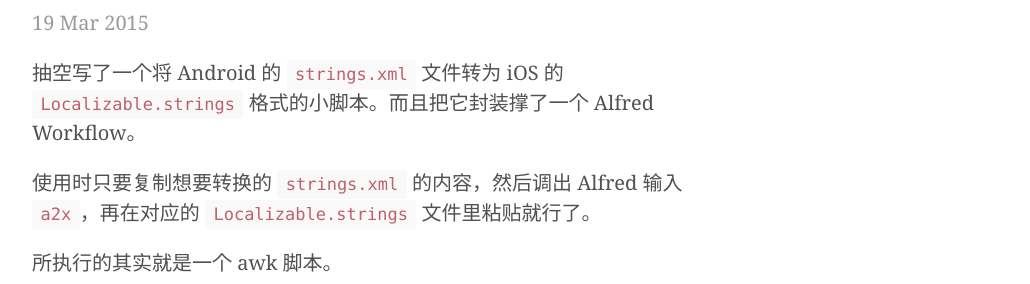
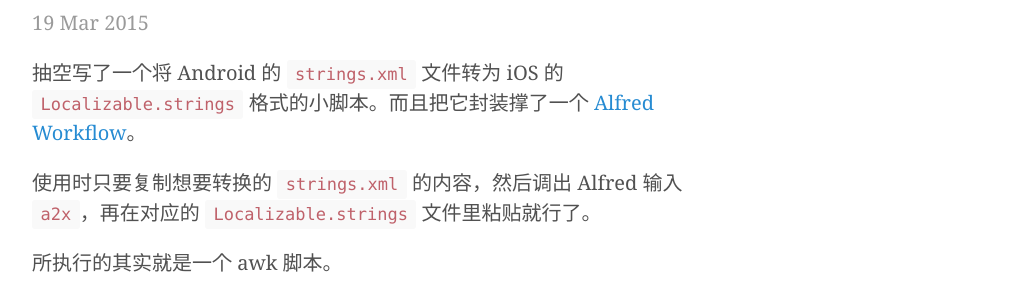
Before and after one commit to songchenwen/songchenwen.github.io, a Jekyll site: the page built from _posts/2015-03-19-android-2-ios-strings-workflow.md, in a window 1280 px wide. Shown: the part 224-508 px from the top of the page, without its empty margins (248-1278 px from the left). Built offline with Jekyll 4.4.1, drawn with Linux system fonts in a browser that asks for light colours; comment, search, counter and statistics services are not loaded; some of the changed lines change nothing that is shown.

Commit message:
add links

```diff
--- a/_posts/2015-03-19-android-2-ios-strings-workflow.md
+++ b/_posts/2015-03-19-android-2-ios-strings-workflow.md
@@ -5,9 +5,11 @@ title: 将安卓的多语言文件转为 iOS 格式的 Workflow
 category: Tech
 ---
 
-抽空写了一个将 Android 的 `strings.xml` 文件转为 iOS 的 `Localizable.strings` 格式的小脚本。而且把它封装撑了一个 Alfred Workflow。
+抽空写了一个将 Android 的 `strings.xml` 文件转为 iOS 的 `Localizable.strings` 格式的小脚本。而且把它封装撑了一个 [Alfred Workflow](https://github.com/songchenwen/Android2iOSStringsWorkflow)。
 
 使用时只要复制想要转换的 `strings.xml` 的内容，然后调出 Alfred 输入 `a2x`，再在对应的 `Localizable.strings` 文件里粘贴就行了。
+
+<!-- more -->
 
 所执行的其实就是一个 awk 脚本。
 
```
